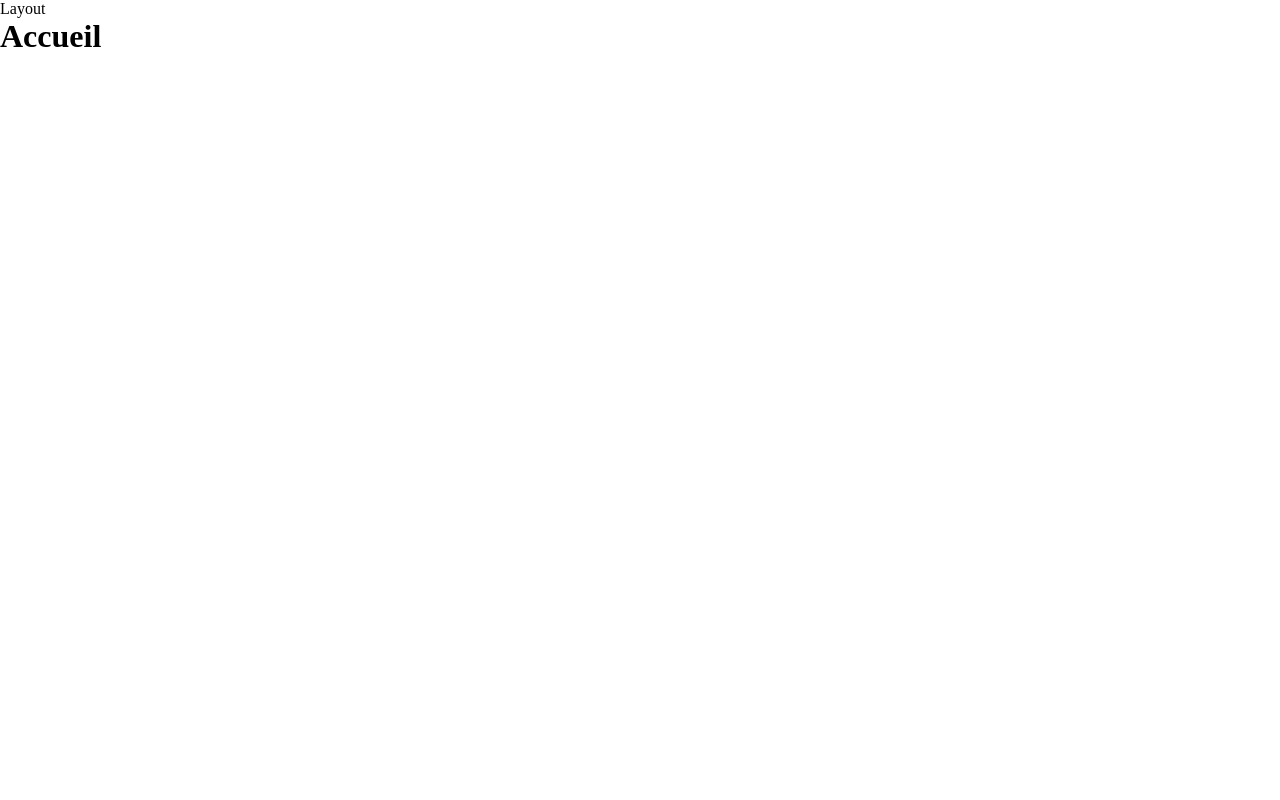
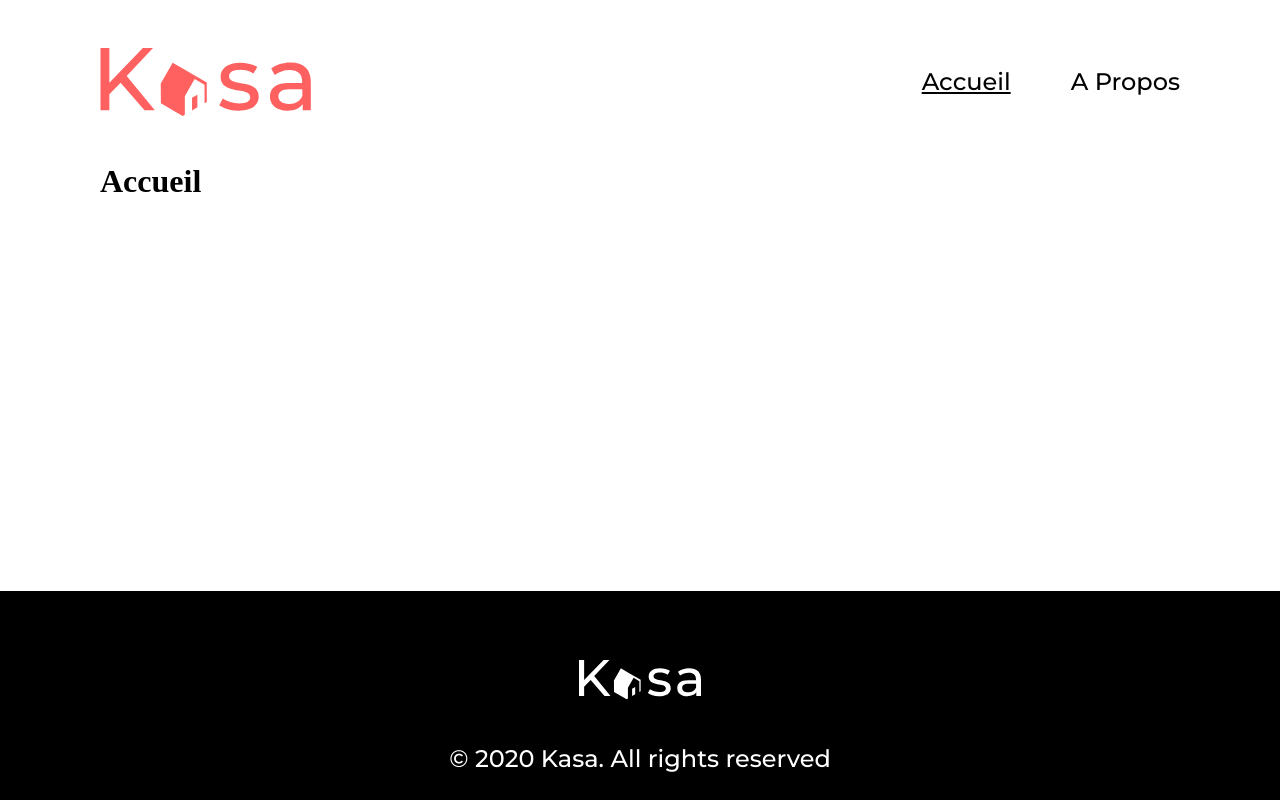
Before and after one commit to purplnay/kasa, a React (Vite) app: page / in a window 1280 px wide. Built offline with nearby package versions, Linux system fonts and the light colour scheme.

Commit message:
Add layout

```diff
--- a/src/components/Layout.jsx
+++ b/src/components/Layout.jsx
@@ -1,8 +1,49 @@
-import { Outlet } from "react-router-dom";
+import { NavLink, Outlet } from "react-router-dom";
+import logo from "../assets/logo.svg";
+import logoWhite from "../assets/logo-white.svg";
+import styles from "./Layout.module.scss";
 
 export default function Layout() {
-  return <div>
-    <p>Layout</p>
-    <Outlet />
-  </div>
+  return (
+    <div className={styles.container}>
+      <div className={styles.content}>
+        <nav className={styles.nav}>
+          <img className={styles.logo} src={logo} alt="Logo de Kasa" />
+          <ul className={styles.navLinks}>
+            <li>
+              <NavLink
+                className={({ isActive }) =>
+                  isActive
+                    ? `${styles.navLink} ${styles.active}`
+                    : styles.navLink
+                }
+                to="/"
+              >
+                Accueil
+              </NavLink>
+            </li>
+            <li>
+              <NavLink
+                className={({ isActive }) =>
+                  isActive
+                    ? `${styles.navLink} ${styles.active}`
+                    : styles.navLink
+                }
+                to="/a-propos"
+              >
+                A Propos
+              </NavLink>
+            </li>
+          </ul>
+        </nav>
+        <main>
+          <Outlet />
+        </main>
+      </div>
+      <footer className={styles.footer}>
+        <img className={styles.footerLogo} src={logoWhite} alt="Logo de Kasa" />
+        <p className={styles.copyright}>© 2020 Kasa. All rights reserved</p>
+      </footer>
+    </div>
+  );
 }
--- /dev/null
+++ b/src/components/Layout.module.scss
@@ -0,0 +1,108 @@
+@import '../styles/variables', '../styles/mixins';
+
+.container {
+  min-height: 100vh;
+  display: flex;
+  flex-direction: column;
+}
+
+.content {
+  width: 100%;
+  max-width: 1440px;
+  padding: 0 20px;
+  margin: 0 auto;
+  flex: 1;
+
+  @include desktop {
+    padding: 0 100px;
+  }
+}
+
+.nav {
+  height: 94px;
+  width: 100%;
+  display: flex;
+  align-items: center;
+  justify-content: space-between;
+
+  @include desktop {
+    height: 163px;
+  }
+}
+
+.logo {
+  height: 43px;
+  width: auto;
+
+  @include desktop {
+    height: 68px;
+  }
+}
+
+.navLinks {
+  list-style-type: none;
+  padding: 0;
+  display: flex;
+  gap: 25px;
+
+  @include desktop {
+    gap: 60px;
+  }
+}
+
+.navLink {
+  font-size: 0.75em;
+  color: $black;
+  text-transform: uppercase;
+  @include montserrat(500);
+
+  @include desktop {
+    font-size: 1.5em;
+    text-transform: none;
+  }
+}
+
+.active {
+  text-decoration: underline;
+}
+
+.footer {
+  height: 209px;
+  background-color: $black;
+  display: flex;
+  flex-direction: column;
+  align-items: center;
+  justify-content: center;
+  gap: 12px;
+
+  @include desktop {
+    gap: 0;
+    position: relative;
+  }
+}
+
+.footerLogo {
+  width: 122px;
+  height: auto;
+
+  @include desktop {
+    position: relative;
+    bottom: 1em;
+  }
+}
+
+.copyright {
+  color: $white;
+  font-size: 0.75em;
+  max-width: 134px;
+  text-align: center;
+  line-height: 142%;
+  @include montserrat(500);
+
+  @include desktop {
+    font-size: 1.5em;
+    max-width: none;
+    position: absolute;
+    bottom: 1em;
+  }
+}
--- a/src/lib/router.jsx
+++ b/src/lib/router.jsx
@@ -26,6 +26,6 @@ export const router = createBrowserRouter([
         path: "*",
         element: <NotFoundPage />,
       },
-    ]
+    ],
   },
 ]);
--- a/src/styles/_mixins.scss
+++ b/src/styles/_mixins.scss
@@ -4,3 +4,9 @@
   font-weight: $weight;
   font-style: normal;
 }
+
+@mixin desktop {
+  @media (min-width: 760px) {
+    @content;
+  }
+}
```
Also changed, not shown: src/assets/logo-white.svg (added), src/assets/logo.svg (added), src/styles/_variables.scss (renamed from src/styles/_colors.scss).
